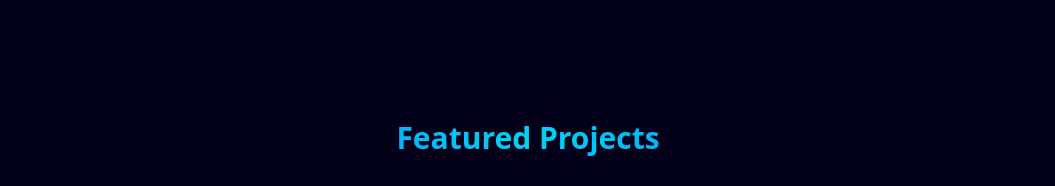
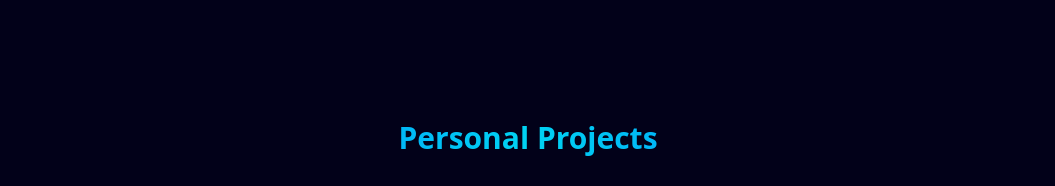
Before and after one commit to Sheldon-Billy/MyPortfolio, a React (Vite) app: page / in a window 1280 px wide. Shown: the part 1940-2126 px from the top of the page, without its empty margins (112-1167 px from the left). Built offline with nearby package versions, Linux system fonts and the light colour scheme.

Commit message:
modified UI

```diff
--- a/src/components/Projects.jsx
+++ b/src/components/Projects.jsx
@@ -11,7 +11,7 @@ const Projects = () => {
         <div className="max-w-5xl mx-auto px-4">
           <h2 className="text-3xl font-bold mb-8 bg-gradient-to-r from-blue-600 via-cyan-400 to-blue-600 bg-clip-text text-transparent text-center">
             {" "}
-            Featured Projects
+            Personal Projects
           </h2>
           <div className="grid grid-cols-1 md:grid-cols-2 gap-6">
             <div className="p-6 rounded-xl border border-white hover:-translate-y-1 hover:border-blue-500 hover:shadow-[0_2px_8px_rgba(59,130,246,0.2)] transition">
```
